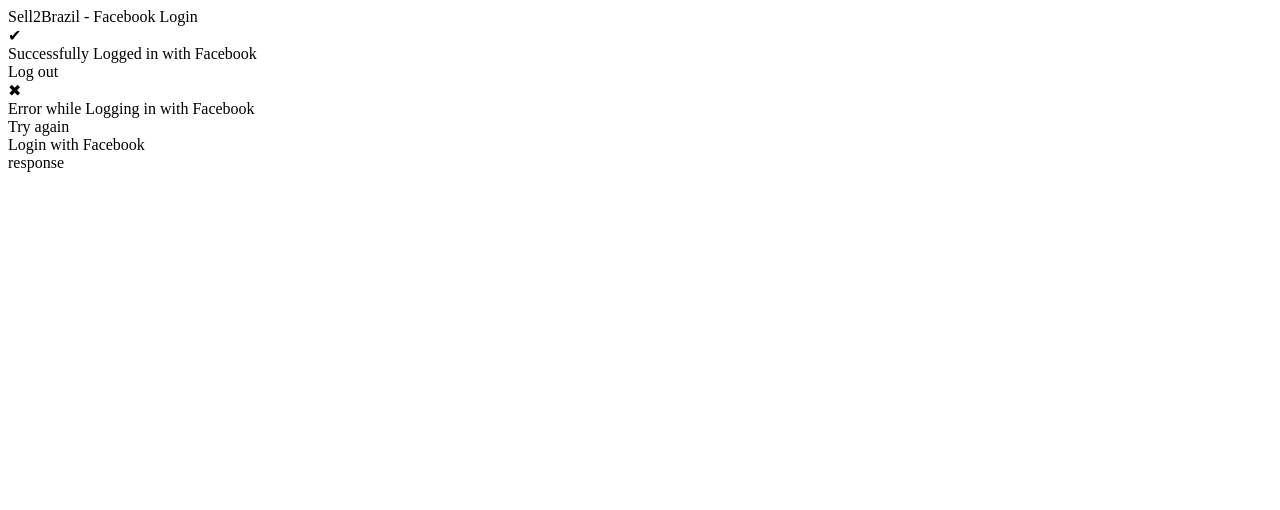
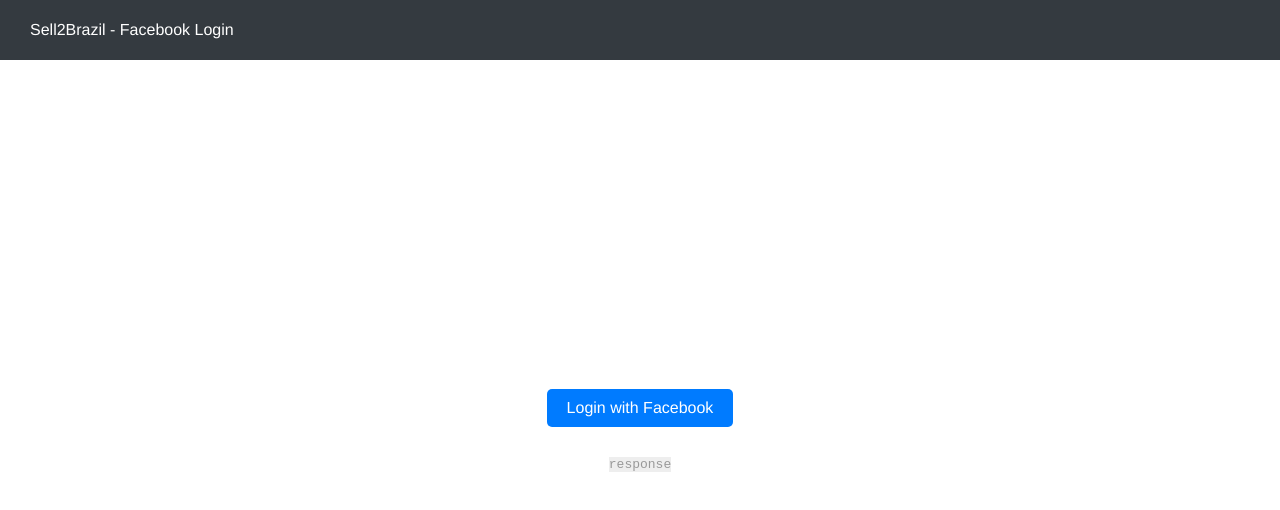
Before and after one commit to ngustavo/s2b-fb-login, a website: page index.html in a window 1280 px wide. Drawn offline with Linux system fonts and the light colour scheme; the site is published under a folder, as on GitHub Pages, so addresses that start at the root find nothing.

Commit message:
trying to fix url again

```diff
--- a/index.html
+++ b/index.html
@@ -5,8 +5,8 @@
     <meta name="viewport" content="width=device-width, initial-scale=1.0">
     <meta http-equiv="X-UA-Compatible" content="ie=edge">
     <title>Sell2Brazil - Facebook Login</title>
-    <link rel="stylesheet" href="/css/main.css">
-    <script src="/js/axios.min.js"></script>
+    <link rel="stylesheet" href="css/main.css">
+    <script src="js/axios.min.js"></script>
 </head>
 <body>
     <div class="header">
```
